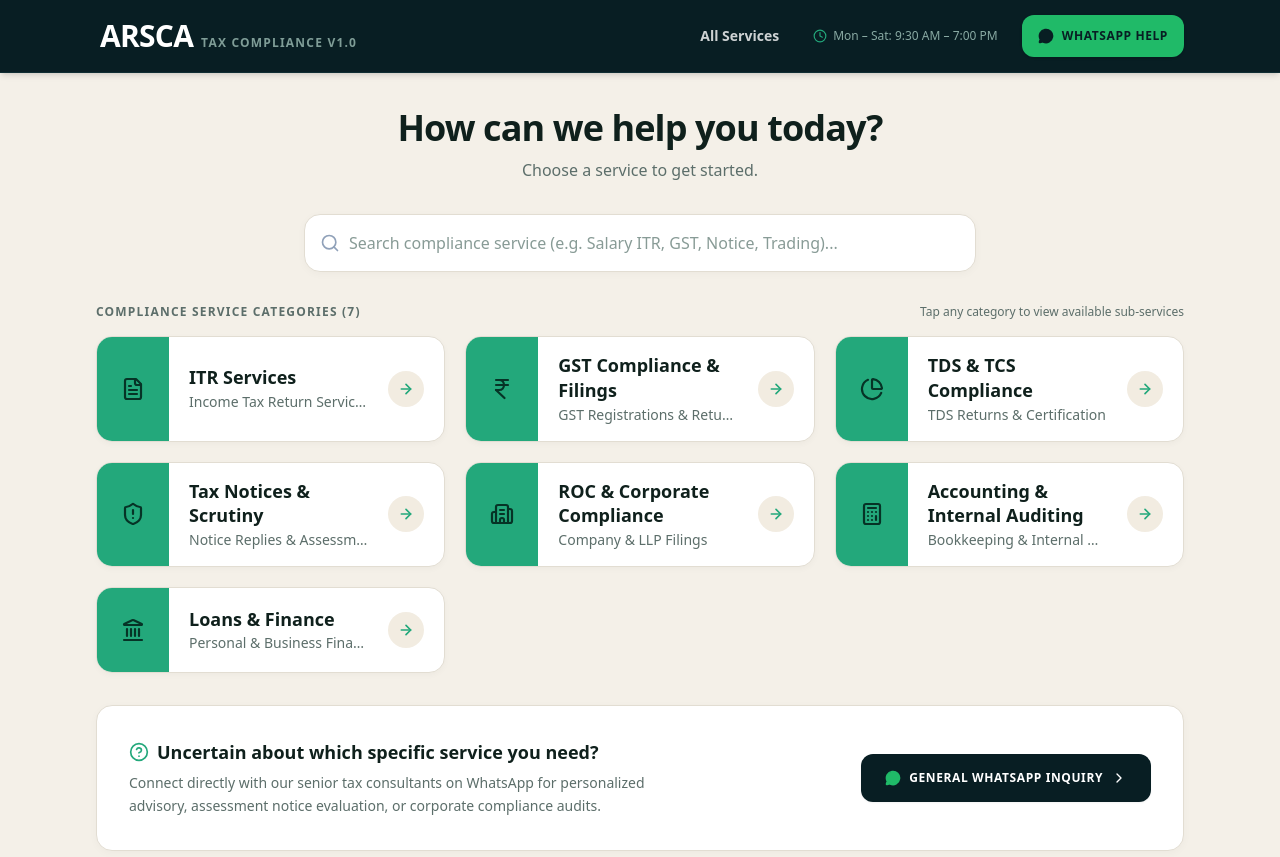
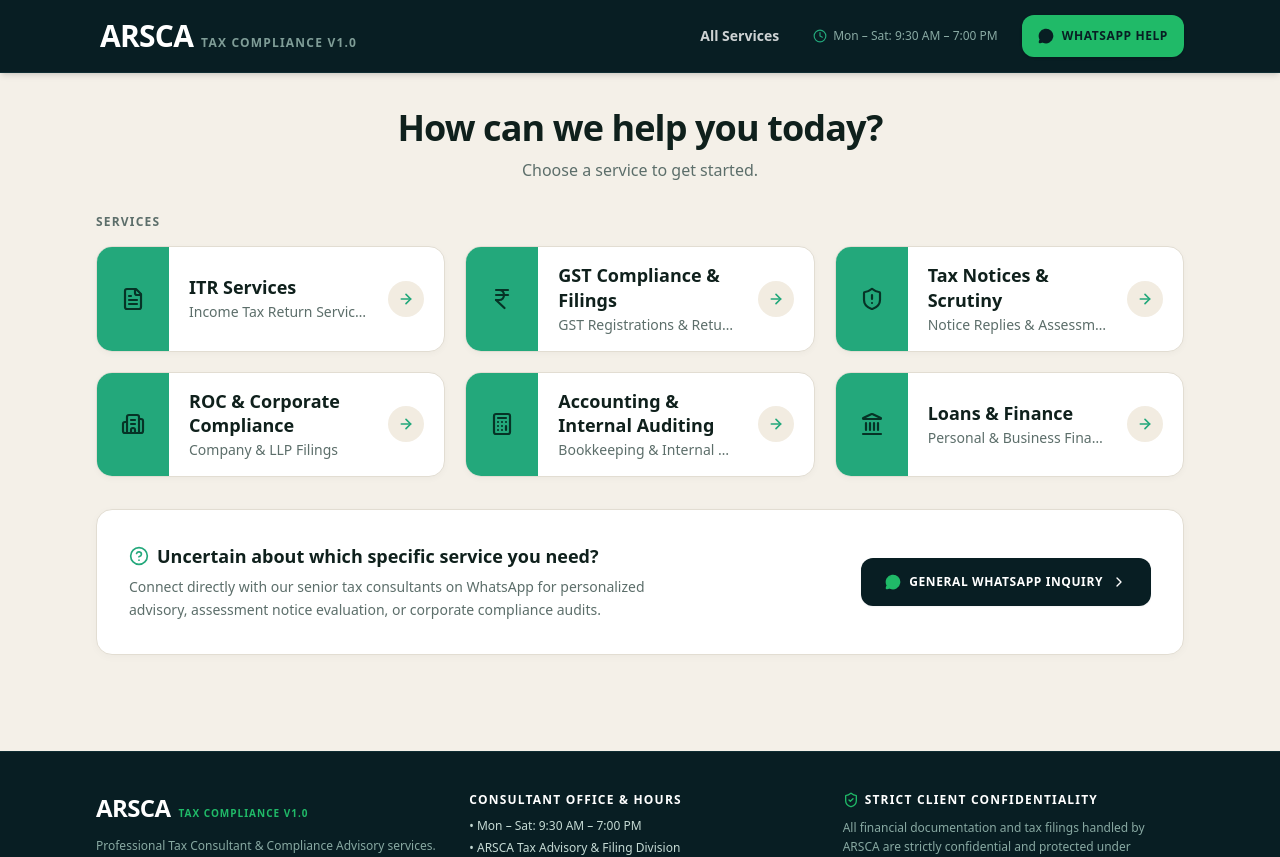
Before and after one commit to rookie-develop/Tax-Consultant-Web-app, a React (Vite) app: page / in a window 1280 px wide. Shown: the top 857 px of the page. Built offline with nearby package versions, Linux system fonts and the light colour scheme.

Commit message:
refactor: remove QuickSearch component and TDS category
Decommission the QuickSearch feature and remove TDS compliance services to simplify the service offerings and interface.

```diff
--- a/src/App.tsx
+++ b/src/App.tsx
@@ -17,7 +17,6 @@ import { Header } from './components/Header';
 import { CategoryCard } from './components/CategoryCard';
 import { SubServiceCard } from './components/SubServiceCard';
 import { WhatsAppRequestView } from './components/WhatsAppRequestView';
-import { QuickSearch } from './components/QuickSearch';
 import { Footer } from './components/Footer';
 import { buildWhatsAppUrl } from './utils/whatsapp';
 
@@ -42,12 +41,6 @@ export default function App() {
   };
 
   const handleSelectSubService = (subService: SubService) => {
-    setSelectedSubService(subService);
-    window.scrollTo({ top: 0, behavior: 'smooth' });
-  };
-
-  const handleQuickSearchSelect = (category: ServiceCategory, subService: SubService) => {
-    setSelectedCategory(category);
     setSelectedSubService(subService);
     window.scrollTo({ top: 0, behavior: 'smooth' });
   };
@@ -92,21 +85,12 @@ export default function App() {
                 </p>
               </div>
 
-              {/* Quick Search */}
-              <QuickSearch
-                categories={SERVICE_CATEGORIES}
-                onSelectSubService={handleQuickSearchSelect}
-              />
-
               {/* Categories Grid */}
               <div>
-                <div className="flex flex-col min-[480px]:flex-row min-[480px]:items-center justify-between gap-1 mb-3 sm:mb-4">
+                <div className="mb-3 sm:mb-4">
                   <h2 className="text-xs font-black uppercase tracking-widest text-[#5C6E6A]">
-                    Compliance Service Categories ({SERVICE_CATEGORIES.length})
+                    SERVICES
                   </h2>
-                  <span className="text-[11px] sm:text-xs text-[#5C6E6A] font-medium">
-                    Tap any category to view available sub-services
-                  </span>
                 </div>
 
                 <div className="grid grid-cols-1 sm:grid-cols-2 lg:grid-cols-3 gap-3.5 sm:gap-4 lg:gap-5">
@@ -193,7 +177,7 @@ export default function App() {
               <div>
                 <div className="flex flex-col min-[480px]:flex-row min-[480px]:items-center justify-between gap-1 mb-3 sm:mb-4">
                   <h3 className="text-xs font-black uppercase tracking-widest text-[#5C6E6A]">
-                    Available Sub-Services in {selectedCategory.shortTitle} ({selectedCategory.subServices.length})
+                    CATEGORIES
                   </h3>
                   <span className="text-[11px] sm:text-xs text-[#5C6E6A] font-medium">
                     Select a service to generate WhatsApp request
--- a/src/components/QuickSearch.tsx
+++ /dev/null
@@ -1,111 +0,0 @@
-import React, { useState, useMemo } from 'react';
-import { Search, X, ArrowRight } from 'lucide-react';
-import { ServiceCategory, SubService } from '../types';
-
-interface QuickSearchProps {
-  categories: ServiceCategory[];
-  onSelectSubService: (category: ServiceCategory, subService: SubService) => void;
-}
-
-export const QuickSearch: React.FC<QuickSearchProps> = ({
-  categories,
-  onSelectSubService,
-}) => {
-  const [query, setQuery] = useState('');
-
-  const searchResults = useMemo(() => {
-    if (!query.trim()) return [];
-    const q = query.toLowerCase().trim();
-
-    const results: { category: ServiceCategory; subService: SubService }[] = [];
-
-    categories.forEach((category) => {
-      category.subServices.forEach((sub) => {
-        const matchTitle = sub.title.toLowerCase().includes(q);
-        const matchDesc = sub.shortDesc.toLowerCase().includes(q);
-        const matchHighlights = sub.keyHighlights.some((h) => h.toLowerCase().includes(q));
-        const matchCategory = category.title.toLowerCase().includes(q);
-
-        if (matchTitle || matchDesc || matchHighlights || matchCategory) {
-          results.push({ category, subService: sub });
-        }
-      });
-    });
-
-    return results;
-  }, [query, categories]);
-
-  return (
-    <div className="relative w-full max-w-2xl mx-auto mb-6 sm:mb-8">
-      <div className="relative flex items-center">
-        <div className="absolute inset-y-0 left-0 pl-3.5 sm:pl-4 flex items-center pointer-events-none text-slate-400">
-          <Search className="w-4 h-4 sm:w-5 sm:h-5" />
-        </div>
-        <input
-          id="input-quick-search"
-          type="text"
-          value={query}
-          onChange={(e) => setQuery(e.target.value)}
-          onKeyDown={(e) => {
-            if (e.key === 'Escape') setQuery('');
-          }}
-          placeholder="Search compliance service (e.g. Salary ITR, GST, Notice, Trading)..."
-          className="w-full pl-10 sm:pl-11 pr-12 py-3.5 sm:py-4 bg-white border border-[#E2DDD2] rounded-2xl text-sm sm:text-base font-medium text-[#0F201C] placeholder:text-[#889B96] focus:outline-none focus:ring-2 focus:ring-[#23A87B] focus:border-[#23A87B] shadow-[0_2px_8px_rgba(0,0,0,0.03)] transition-all touch-manipulation"
-        />
-        {query && (
-          <button
-            id="btn-clear-search"
-            type="button"
-            onClick={() => setQuery('')}
-            className="absolute inset-y-0 right-0 pr-3 pl-2 flex items-center justify-center text-[#889B96] hover:text-[#0F201C] cursor-pointer min-w-[44px] min-h-[44px] touch-manipulation focus-visible:outline-none focus-visible:ring-2 focus-visible:ring-[#23A87B] rounded-r-2xl"
-            aria-label="Clear search"
-          >
-            <X className="w-4 h-4" />
-          </button>
-        )}
-      </div>
-
-      {/* Instant Search Results Dropdown */}
-      {query.trim() && (
-        <div className="absolute left-0 right-0 mt-2 bg-white rounded-2xl border-2 border-[#23A87B] shadow-xl z-20 max-h-[55vh] sm:max-h-80 overflow-y-auto p-1.5 sm:p-2 space-y-1 overscroll-contain">
-          {searchResults.length > 0 ? (
-            searchResults.map(({ category, subService }) => (
-              <button
-                key={`${category.id}-${subService.id}`}
-                id={`search-result-${subService.id}`}
-                type="button"
-                onClick={() => {
-                  onSelectSubService(category, subService);
-                  setQuery('');
-                }}
-                className="w-full text-left p-2.5 sm:p-3 rounded-xl hover:bg-[#F4F0E8] active:bg-[#ECE5D8] border border-transparent hover:border-[#E2DDD2] transition-all flex items-center justify-between gap-2.5 group cursor-pointer min-h-[48px] touch-manipulation"
-              >
-                <div className="min-w-0 flex-1 pr-1">
-                  <div className="flex flex-wrap items-center gap-1.5 sm:gap-2">
-                    <span className="text-[9px] sm:text-[10px] uppercase font-black px-2 py-0.5 rounded-md bg-[#23A87B]/15 text-[#14664B] shrink-0">
-                      {category.shortTitle}
-                    </span>
-                    <h5 className="text-xs sm:text-sm font-bold text-[#0F201C] group-hover:text-[#23A87B] truncate">
-                      {subService.title}
-                    </h5>
-                  </div>
-                  <p className="text-[11px] sm:text-xs text-[#5C6E6A] line-clamp-1 mt-0.5">
-                    {subService.shortDesc}
-                  </p>
-                </div>
-                <div className="shrink-0 flex items-center space-x-1 text-[11px] sm:text-xs font-black uppercase tracking-wider text-[#23A87B] group-hover:text-[#1E9E73]">
-                  <span className="hidden min-[380px]:inline">Select</span>
-                  <ArrowRight className="w-3.5 h-3.5 group-hover:translate-x-0.5 transition-transform" />
-                </div>
-              </button>
-            ))
-          ) : (
-            <div className="p-4 text-center text-xs text-[#5C6E6A] font-medium">
-              No matching service found for &ldquo;{query}&rdquo;. Browse categories or request direct WhatsApp assistance.
-            </div>
-          )}
-        </div>
-      )}
-    </div>
-  );
-};
--- a/src/data/servicesData.ts
+++ b/src/data/servicesData.ts
@@ -101,41 +101,6 @@ export const SERVICE_CATEGORIES: ServiceCategory[] = [
         title: 'GST Notice & Revocation',
         shortDesc: 'For notice replies & cancelled GSTIN revival',
         keyHighlights: ['GST Notice Drafting & Reply', 'Cancelled GSTIN Restoration', 'ITC Mismatch Explanation'],
-      },
-    ],
-  },
-  {
-    id: 'tds-tcs-services',
-    title: 'TDS & TCS Compliance',
-    shortTitle: 'TDS / TCS Filings',
-    tagline: 'TDS Returns & Certification',
-    iconName: 'PieChart',
-    colorTheme: {
-      bg: 'bg-amber-50/50',
-      border: 'border-amber-200',
-      text: 'text-amber-900',
-      iconBg: 'bg-amber-600 text-white',
-      activeBg: 'hover:border-amber-500 hover:bg-amber-50/80',
-      badgeBg: 'bg-amber-100 text-amber-800',
-    },
-    subServices: [
-      {
-        id: 'quarterly-tds-returns',
-        title: 'Quarterly TDS Returns',
-        shortDesc: 'For salary & vendor TDS return filings',
-        keyHighlights: ['Form 24Q, 26Q & 27Q Filing', 'Challan Reconciliation', 'Form 16 & 16A Generation'],
-      },
-      {
-        id: 'tds-defaults-rectification',
-        title: 'TDS Correction & Default Resolution',
-        shortDesc: 'For short deduction & interest notice fixes',
-        keyHighlights: ['TRACES Notice Settlement', 'Online Correction Statements', 'Challan Matching Fixes'],
-      },
-      {
-        id: 'form-15ca-15cb-certification',
-        title: 'Form 15CA & 15CB Certification',
-        shortDesc: 'For foreign remittance CA certification',
-        keyHighlights: ['Withholding Tax Applicability', 'DTAA Verification', 'Prompt Portal Upload'],
       },
     ],
   },
```
